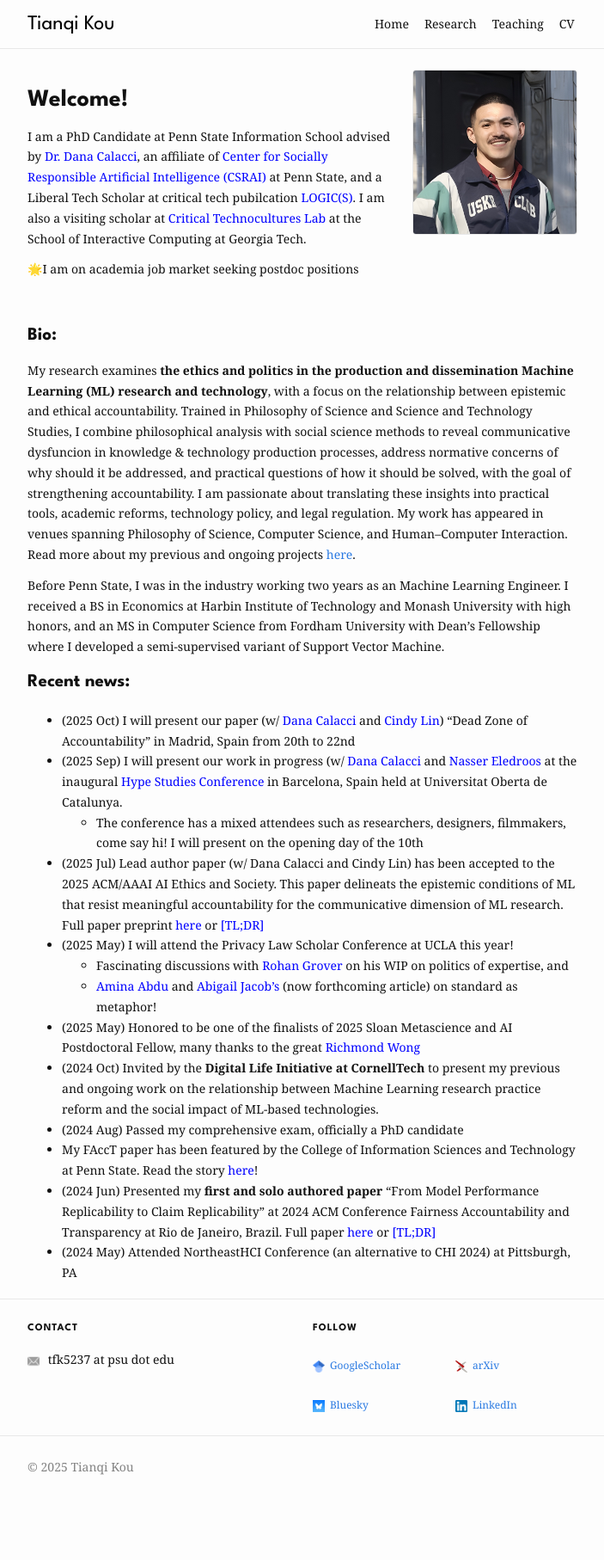
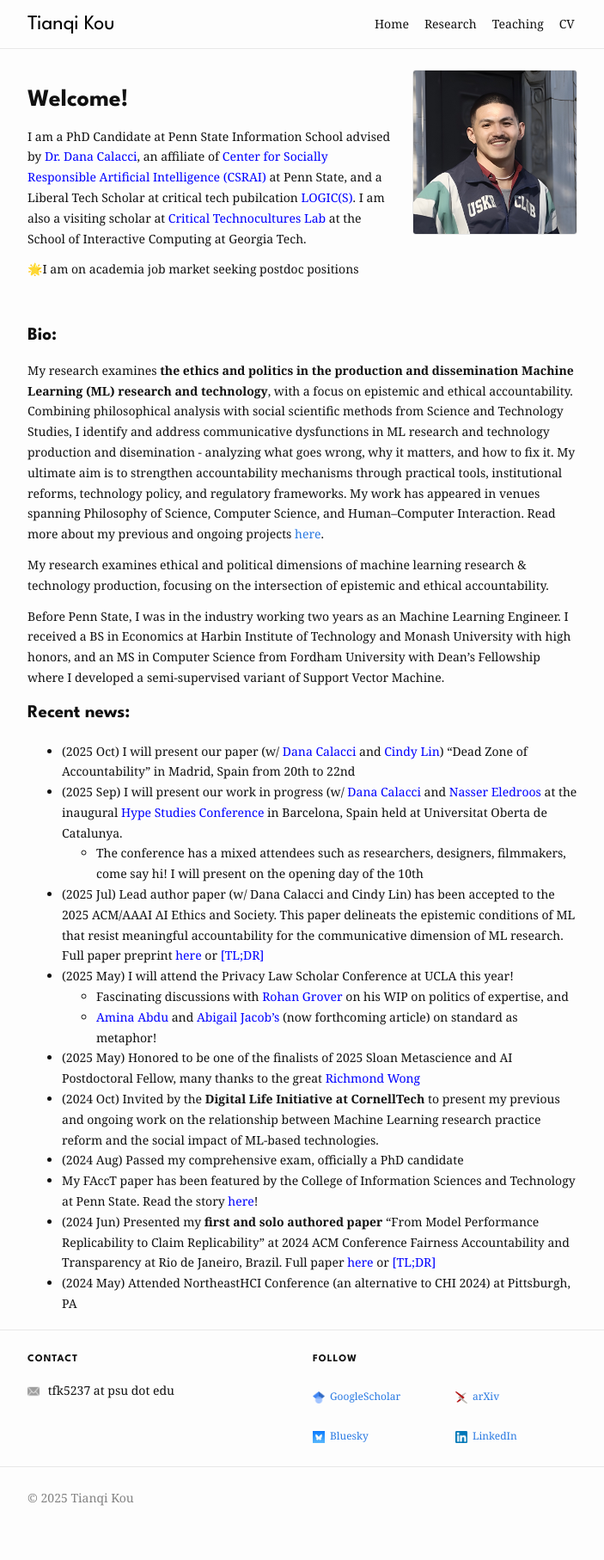
Before and after one commit to koutianqi/koutianqi.github.io, a Jekyll site: the page built from index.markdown, in a window 1280 px wide. Shown: the whole page at 86% size, without its empty margins (288-991 px from the left). Built offline with Jekyll 4.4.1, drawn with Linux system fonts in a browser that asks for light colours; before the commit the page ends 1778 px from its top, so only the background shows below that.

Commit message:
Update index.markdown

```diff
--- a/index.markdown
+++ b/index.markdown
@@ -19,7 +19,10 @@ I am a PhD Candidate at Penn State Information School advised by [<span style="c
 
 ## Bio:
 
-My research examines **the ethics and politics in the production and dissemination Machine Learning (ML) research and technology**, with a focus on the relationship between epistemic and ethical accountability. Trained in Philosophy of Science and Science and Technology Studies, I combine philosophical analysis with social science methods to reveal communicative dysfuncion in knowledge & technology production processes, address normative concerns of why should it be addressed, and practical questions of how it should be solved, with the goal of strengthening accountability. I am passionate about translating these insights into practical tools, academic reforms, technology policy, and legal regulation. My work has appeared in venues spanning Philosophy of Science, Computer Science, and Human–Computer Interaction. Read more about my previous and ongoing projects [here](https://koutianqi.github.io/pages/research/).
+My research examines **the ethics and politics in the production and dissemination Machine Learning (ML) research and technology**, with a focus on epistemic and ethical accountability. Combining philosophical analysis with social scientific methods from Science and Technology Studies, I identify and address communicative dysfunctions in ML research and technology production and disemination - analyzing what goes wrong, why it matters, and how to fix it. My ultimate aim is to strengthen accountability mechanisms through practical tools, institutional reforms, technology policy, and regulatory frameworks. My work has appeared in venues spanning Philosophy of Science, Computer Science, and Human–Computer Interaction. Read more about my previous and ongoing projects [here](https://koutianqi.github.io/pages/research/).
+
+My research examines ethical and political dimensions of machine learning research & technology production, focusing on the intersection of epistemic and ethical accountability.
+
 
 Before Penn State, I was in the industry working two years as an Machine Learning Engineer. I received a BS in Economics at Harbin Institute of Technology and Monash University with high honors, and an MS in Computer Science from Fordham University with Dean's Fellowship where I developed a semi-supervised variant of Support Vector Machine.
 
```
